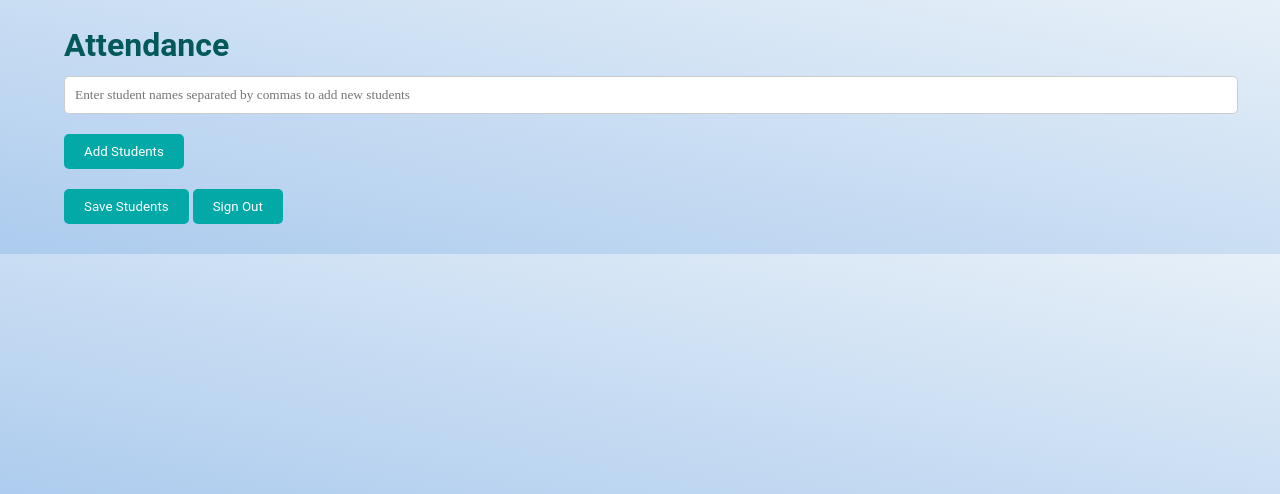
After one commit to MiledKalbourji/CSCI401W, a Django app: template Teacher/attendance/templates/attendance/attendance.html in a window 1280 px wide. The commit adds this page. Shown: the top 494 px of the page. Run offline with Django 5.2, Linux system fonts and the light colour scheme; the template is opened without the code that fills it, so the values that code supplies are empty; parts of the project's set-up code (start-up, migrations or seed data) failed here and were passed over.

Commit message:
Connection

```diff
--- a/Teacher/Teacher/settings.py
+++ b/Teacher/Teacher/settings.py
@@ -26,6 +26,8 @@ SECRET_KEY = 'django-insecure-sz$etv(r%2da)$0y#(2n^9-)pa1!zza4v!fds8y6s$8t+&cdl_
 DEBUG = True
 
 ALLOWED_HOSTS = []
+
+AUTH_USER_MODEL = 'accounts.CustomUser'
 
 
 # Application definition
--- a/Teacher/Teacher/urls.py
+++ b/Teacher/Teacher/urls.py
@@ -15,7 +15,6 @@ Including another URLconf
     2. Add a URL to urlpatterns:  path('blog/', include('blog.urls'))
 """
 from django.contrib import admin
-from django.shortcuts import render
 from django.urls import include, path
 from accounts.views import login_user
 # Import the view for rendering the HTML login page
--- a/Teacher/accounts/templates/accounts/login.html
+++ b/Teacher/accounts/templates/accounts/login.html
@@ -16,7 +16,7 @@
 
         <div id="login-window" class="login-window" style="display:none;">
             <h2>Login</h2>
-            <form method="post" action="{% url 'login_user' %}">
+            <form id="login-form" method="post" action="{% url 'login_user' %}">
                 {% csrf_token %}
                 <label for="username">Username:</label>
                 <input type="text" id="username" name="username">
@@ -32,7 +32,7 @@
             <form method="post" action="{% url 'register_user' %}">
                 {% csrf_token %}
                 <label for="username">Username:</label>
-                <input type="text" id="username" name="username">
+                <input type="text" id="new-username" name="username"> <!-- Changed ID to 'new-username' for uniqueness -->
                 <label for="first-name">First Name:</label>
                 <input type="text" id="first-name" name="first_name">
                 <label for="last-name">Last Name:</label>
--- /dev/null
+++ b/Teacher/attendance/static/attendance/attendance.js
@@ -0,0 +1,119 @@
+document.addEventListener('DOMContentLoaded', function() {
+    loadStudentsForUser(localStorage.getItem('username')); // Load students upon page load
+    document.getElementById('save-students-button').addEventListener('click', saveStudents);
+    document.getElementById('sign-out-button').addEventListener('click', signOut);
+});
+
+
+
+function signOut() {
+    localStorage.clear(); // Clears all data stored in localStorage
+    window.location.href = 'home.html'; // Redirects to the login page
+}
+
+// Attach the signOut function directly to the sign-out button event
+document.getElementById('sign-out-button').addEventListener('click', signOut);
+
+
+function addMultipleStudents() {
+    let input = document.getElementById('student-input').value;
+    if (input.trim().length === 0) {
+        alert("Please enter some names.");
+        return;
+    }
+    let names = input.split(',');
+    names.forEach(name => {
+        if (name.trim() !== "") {
+            addStudent(name.trim());
+        }
+    });
+    document.getElementById('student-input').value = ''; // Clear the input field after adding
+}
+
+function addStudent(name) {
+    let listDiv = document.getElementById('student-list-div');
+    let studentDiv = document.createElement('div');
+    studentDiv.className = 'student';
+
+    let nameLabel = document.createElement('span');
+    nameLabel.textContent = name;
+    nameLabel.className = 'student-name';
+    studentDiv.appendChild(nameLabel);
+
+    let input = document.createElement('input'); // Input for editing
+    input.type = 'text';
+    input.value = name;
+    input.className = 'edit-input';
+    input.style.display = 'none'; // Initially hide the input
+    studentDiv.appendChild(input);
+
+    let controlsDiv = document.createElement('div');
+    controlsDiv.className = 'controls';
+
+    let editButton = document.createElement('button');
+    editButton.textContent = 'Edit';
+    editButton.className = 'button';
+    editButton.onclick = function() {
+        if (editButton.textContent === 'Edit') {
+            nameLabel.style.display = 'none';
+            input.style.display = 'inline-block'; // Show input for editing
+            input.focus(); // Focus on the input field
+            editButton.textContent = 'Save';
+        } else {
+            nameLabel.textContent = input.value; // Update the label with new input
+            nameLabel.style.display = 'inline';
+            input.style.display = 'none'; // Hide the input again
+            editButton.textContent = 'Edit';
+            saveStudents(); // Save the updated list
+        }
+    };
+
+    controlsDiv.appendChild(editButton);
+
+    let deleteButton = document.createElement('button');
+    deleteButton.textContent = 'Delete';
+    deleteButton.className = 'button';
+    deleteButton.onclick = function() {
+        if (confirm('Are you sure you want to delete this student?')) {
+            studentDiv.remove(); // Remove the student entry
+            saveStudents(); // Save the updated list to localStorage after deletion
+            alert('Student deleted successfully!'); // Confirmation message after save
+        }
+    };
+
+    controlsDiv.appendChild(deleteButton);
+
+    let toggleButton = createToggleButton();
+    controlsDiv.appendChild(toggleButton);
+
+    studentDiv.appendChild(controlsDiv);
+
+    listDiv.appendChild(studentDiv);
+}
+
+
+
+
+function createToggleButton() {
+    let toggleButton = document.createElement('button');
+    toggleButton.textContent = 'Present'; // Set default state to Present
+    toggleButton.classList.add('toggle-button', 'present');
+    toggleButton.onclick = function() {
+        toggleButton.textContent = (toggleButton.textContent === 'Present' ? 'Absent' : 'Present');
+        toggleButton.classList.toggle('present');
+        toggleButton.classList.toggle('absent');
+    };
+    return toggleButton;
+}
+
+function saveStudents(showAlert = false) {
+    let username = localStorage.getItem('username');
+    let students = [];
+    document.querySelectorAll('.student .student-name').forEach(function(elem) {
+        students.push(elem.textContent);
+    });
+    localStorage.setItem(username + '_students', JSON.stringify(students));
+    if (showAlert) {
+        alert('Students saved successfully!');
+    }
+}
--- /dev/null
+++ b/Teacher/attendance/static/attendance/styles.css
@@ -0,0 +1,88 @@
+/* Reset some basic elements */
+body, h1, h2, h3, button, input {
+    margin: 0;
+    padding: 0;
+    font-family: 'Merriweather', serif;
+}
+
+body {
+    background-color: #f4f4f9;
+    color: #333;
+    font-size: 16px;
+    line-height: 1.6;
+    background-image: linear-gradient(to right top, #accbee, #e7f0f8);
+}
+
+.container {
+    width: 90%;
+    margin: auto;
+    padding: 20px;
+}
+
+h1, h2, h3 {
+    font-family: 'Roboto', sans-serif;
+    color: #025957;
+}
+
+/* Styling for login and account creation windows */
+.login-window, .create-account-window, .student-name-window {
+    background-color: white;
+    padding: 20px;
+    border-radius: 8px;
+    margin-top: 10px;
+    box-shadow: 0 2px 5px rgba(0,0,0,0.2);
+    border: 1px solid #ccc;
+}
+
+/* Button styles */
+button {
+    background-color: #02a9a7;
+    color: white;
+    border: none;
+    padding: 10px 20px;
+    margin: 10px 0;
+    cursor: pointer;
+    border-radius: 5px;
+    font-family: 'Roboto', sans-serif;
+}
+
+button:hover {
+    background-color: #027373;
+}
+
+/* Input field styles */
+input[type="text"], input[type="password"], input[type="email"] {
+    width: calc(100% - 22px);
+    padding: 10px;
+    margin-top: 5px;
+    margin-bottom: 15px;
+    border: 1px solid #ccc;
+    border-radius: 5px;
+}
+
+/* Specific layout adjustments */
+.present, .absent {
+    padding: 5px 10px;
+    color: white;
+    border: none;
+    border-radius: 4px;
+}
+
+.present {
+    background-color: #4CAF50; /* Green */
+}
+
+.absent {
+    background-color: #f44336; /* Red */
+}
+
+.toggle-button {
+    margin-left: 10px;
+}
+
+/* Styling for dynamic student list entries */
+.student {
+    padding: 10px;
+    border-bottom: 1px solid #ccc; /* Light line under each student for separation */
+    margin-bottom: 5px;
+}
--- /dev/null
+++ b/Teacher/attendance/templates/attendance/attendance.html
@@ -0,0 +1,22 @@
+{% load static %}
+<!DOCTYPE html>
+<html lang="en">
+<head>
+    <meta charset="UTF-8">
+    <meta name="viewport" content="width=device-width, initial-scale=1.0">
+    <title>Attendance Page</title>
+    <link rel="stylesheet" href="{% static 'attendance/styles.css'%}">
+</head>
+<body>
+    <div class="container">
+        <h1>Attendance</h1>
+        <input type="text" id="student-input" placeholder="Enter student names separated by commas to add new students" style="width: 100%; padding: 10px; margin-bottom: 10px;">
+        <button onclick="addMultipleStudents()">Add Students</button>
+        <div id="student-list-div"></div>
+        <button id="save-students-button">Save Students</button>
+        <button id="sign-out-button">Sign Out</button>
+    </div>
+
+    <script src="{% static 'attendance/attendance.js' %}"></script>
+</body>
+</html>
--- a/Teacher/attendance/urls.py
+++ b/Teacher/attendance/urls.py
@@ -1,12 +1,7 @@
 # urls.py
-from django.urls import include, path
-from rest_framework.routers import DefaultRouter
-
-from .views import AttendanceViewSet
-
-router = DefaultRouter()
-router.register(r'attendance', AttendanceViewSet)
+from django.urls import path
+from . import views
 
 urlpatterns = [
-    path('', include(router.urls)),
+    path('', views.attendance_page, name='attendance_page'),
 ]
--- a/Teacher/attendance/views.py
+++ b/Teacher/attendance/views.py
@@ -1,9 +1,13 @@
 from rest_framework import status, viewsets
 from rest_framework.response import Response
-
+from django.shortcuts import render
 from .models import Attendance
 from .serializers import AttendanceSerializer
 
+
+
+def attendance_page(request):
+    return render(request, 'attendance/attendance.html')
 
 class AttendanceViewSet(viewsets.ModelViewSet):
     queryset = Attendance.objects.all()
```
Also changed, not shown: Teacher/accounts/models.py (+0 -9 lines), Teacher/accounts/static/accounts/app.js (+95 -115 lines), Teacher/accounts/views.py (+7 -3 lines), Teacher/accounts/migrations/0001_initial.py, Teacher/attendance/migrations/0002_remove_attendance_student_attendance_email_and_more.py, 4 other files.
